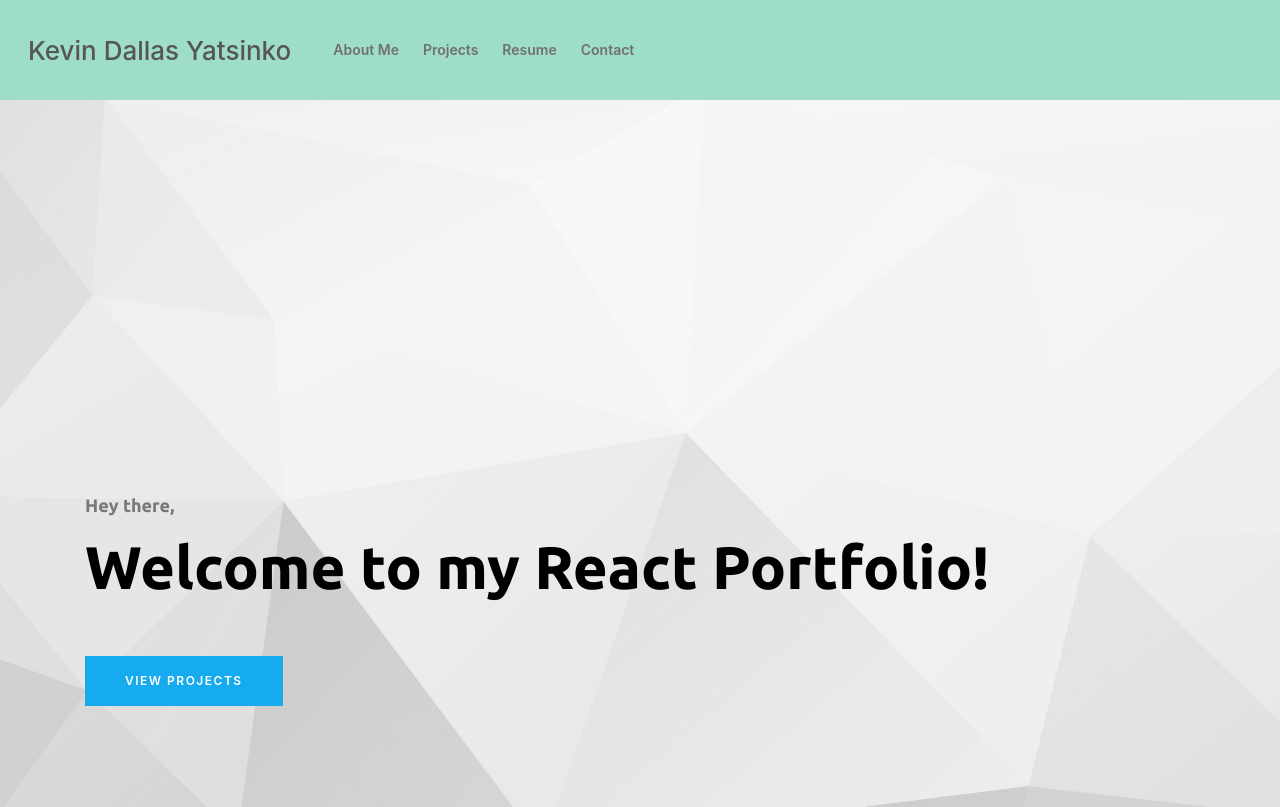
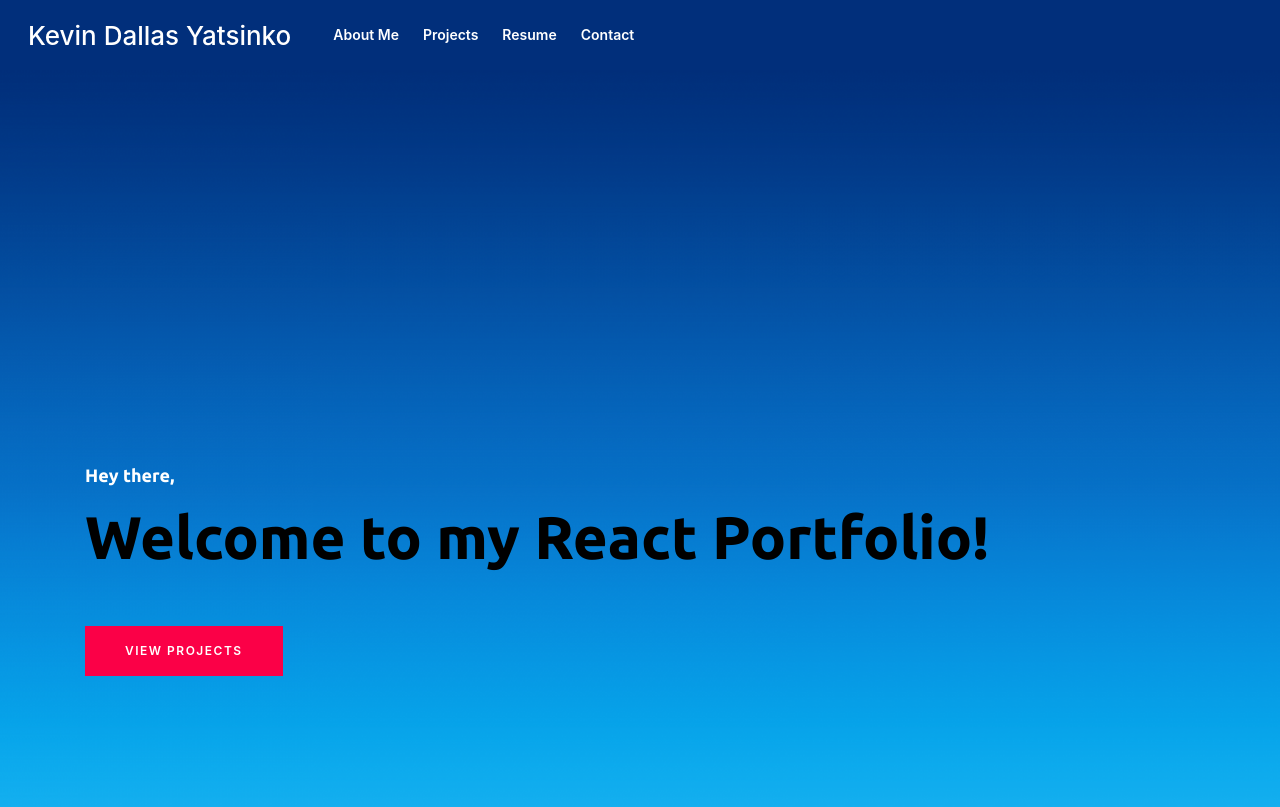
Before and after one commit to okni-c/React-Portfolio, a React (Create React App) app in the folder react-portfolio/: page / in a window 1280 px wide. Shown: the top 807 px of the page. Built offline with nearby package versions, Linux system fonts and the light colour scheme; some icons are missing.

Commit message:
major theme update

```diff
--- a/react-portfolio/public/assets/css/core-style.css
+++ b/react-portfolio/public/assets/css/core-style.css
@@ -46,7 +46,7 @@ a {
   transition: all 500ms ease 0s;
   text-decoration: none;
   outline: 0 solid transparent;
-  color: #707070;
+  color: #ffffff;
   font-weight: 600;
   font-size: 12px; }
   a:hover, a:focus {
@@ -233,12 +233,12 @@ img {
   text-transform: uppercase;
   font-size: 12px;
   line-height: 50px;
-  background-color: #16ABEE;
+  background-color: #fb0047;
   letter-spacing: 1.5px;
   font-weight: 600; }
   .rich-btn:hover, .rich-btn:focus {
     color: #ffffff;
-    background-color: #ff084e; }
+    background-color: #ad0031; }
 
 /* :: 4.0 Header Area CSS */
 .header_area {
@@ -644,7 +644,7 @@ img {
       height: 750px; } }
   .welcome_area .hero-content h6 {
     font-size: 18px;
-    color: #787878;
+    color: #ffffff;
     margin-bottom: 10px; }
   .welcome_area .hero-content h2 {
     font-size: 60px;
--- a/react-portfolio/src/components/Hero/index.js
+++ b/react-portfolio/src/components/Hero/index.js
@@ -4,7 +4,7 @@ function Hero() {
 
     return (
         <>
-            <section class="welcome_area bg-img background-overlay" style={{ backgroundImage: 'url(assets/img/bg-img/bg-1.jpg)' }}>
+            <section class="welcome_area bg-img background-overlay" style={{ backgroundImage: 'url(assets/img/bg-img/bg-1.png)' }}>
                 <div class="container h-100">
                     <div class="row h-100 align-items-center">
                         <div class="col-12">
```
Also changed, not shown: react-portfolio/public/assets/css/classy-nav.min.css, react-portfolio/public/assets/img/bg-img/bg-1.jpg, react-portfolio/public/assets/img/bg-img/bg-1.png (added).
